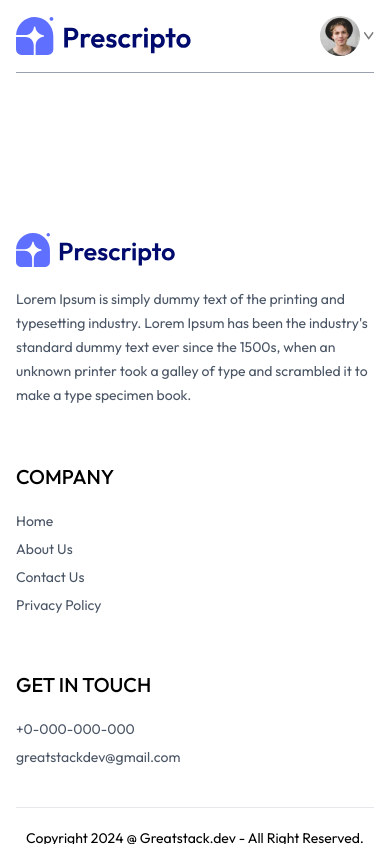
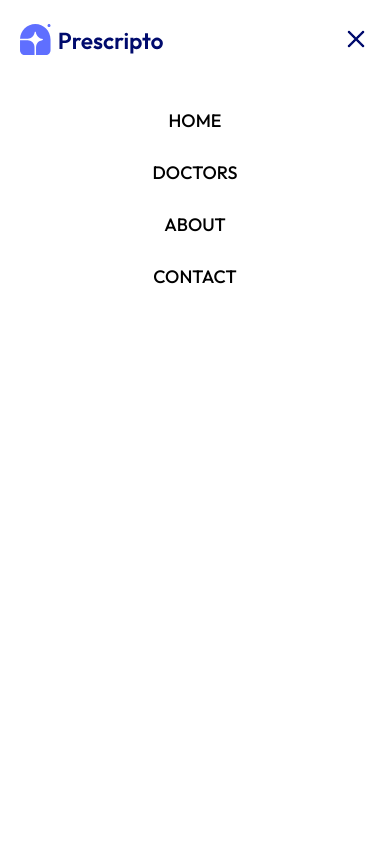
Before and after one commit to gelead/prescripto, a React (Vite) app in the folder frontend/: page /my-appointments in a window 390 px wide. Both pictures are taken after a click on the picture 340 px from the left and 36 px from the top of the page. Shown: the top 844 px of the page. Built offline with nearby package versions, Linux system fonts and the light colour scheme.

Commit message:
add navbar menu toggle

```diff
--- a/frontend/src/components/Navbar.jsx
+++ b/frontend/src/components/Navbar.jsx
@@ -7,7 +7,13 @@ const Navbar = () => {
   const [token, setToken] = useState(true);
   return (
     <div className="flex items-center justify-between text-sm py-4 mb-5 border-b border-b-gray-400">
-      <img onClick={() => navigate('/')} className="w-44 cursor-pointer" src={assets.logo} alt="logo" />
+      <img
+        onClick={() => navigate("/")}
+        className="w-44 cursor-pointer"
+        src={assets.logo}
+        alt="logo"
+      />
+
       <ul className="hidden md:flex items-start gap-5 font-medium">
         <NavLink to="/">
           <li className="py-1">HOME</li>
@@ -28,21 +34,77 @@ const Navbar = () => {
       </ul>
       <div className="flex items-center gap-4">
         {token ? (
-          <div className="flex items-center gap-1 cursor-pointer group relative">
-            <img className="w-10 rounded-full" src={assets.profile_pic} alt="profile picture" />
-            <img className="w-2.5" src={assets.dropdown_icon} alt="dropdown icon" />
+          <div className="items-center gap-1 cursor-pointer group relative hidden md:flex">
+            <img
+              className="w-10 rounded-full"
+              src={assets.profile_pic}
+              alt="profile picture"
+            />
+            <img
+              className="w-2.5"
+              src={assets.dropdown_icon}
+              alt="dropdown icon"
+            />
             <div className="absolute top-0 right-0 pt-14 text-base font-medium text-gray-600 z-20 hidden group-hover:block">
-                <div className="min-w-48 bg-stone-100 rounded flex flex-col gap-4 p-4">
-                    <p onClick={() => navigate("/my-profile")} className="hover:text-black cursor-pointer">My Profile</p>
-                    <p onClick={() => navigate("/my-appointments")} className="hover:text-black cursor-pointer">My Appointments</p>
-                    <p onClick={(token) => setToken(!token) } className="hover:text-black cursor-pointer">Logout</p>
-                </div>
+              <div className="min-w-48 bg-stone-100 rounded flex flex-col gap-4 p-4">
+                <p
+                  onClick={() => navigate("/my-profile")}
+                  className="hover:text-black cursor-pointer"
+                >
+                  My Profile
+                </p>
+                <p
+                  onClick={() => navigate("/my-appointments")}
+                  className="hover:text-black cursor-pointer"
+                >
+                  My Appointments
+                </p>
+                <p
+                  onClick={(token) => setToken(!token)}
+                  className="hover:text-black cursor-pointer"
+                >
+                  Logout
+                </p>
+              </div>
             </div>
           </div>
         ) : (
-            <button onClick={() => navigate("/login")} className="bg-primary text-white px-8 py-3 rounded-full md:block cursor-pointer font-medium hover:scale-105 transition-all duration-100">
-              Sign Up
-            </button>
+          <button
+            onClick={() => navigate("/login")}
+            className="bg-primary text-white px-8 py-3 rounded-full md:block cursor-pointer font-medium hover:scale-105 transition-all duration-100"
+          >
+            Sign Up
+          </button>
+        )}
+
+        {showMenu ? (
+          <div
+            className={` ${
+              showMenu ? "fixed w-full" : "h-0 w-0"
+            } md:hidden right-0 top-0 bottom-0 z-20 overflow-hidden bg-white transition-all`}
+          >
+            <div className="flex items-center justify-between px-5 py-6">
+              <img className="w-36" src={assets.logo} alt="logo icon" />
+              <img className="w-7 cursor-pointer"
+                onClick={() => setShowMenu(false)}
+                src={assets.cross_icon}
+                alt="cross icon"
+              />
+            </div>
+            <ul className="flex flex-col items-center gap-2 mt-5 px-5 text-lg font-medium">
+              <NavLink onClick={() => setShowMenu(false)} to='/'><p className='px-4 py-2 rounded inline-block'>HOME</p></NavLink>
+              <NavLink onClick={() => setShowMenu(false)} to='/doctors'><p className='px-4 py-2 rounded inline-block'>DOCTORS</p></NavLink>
+              <NavLink onClick={() => setShowMenu(false)} to='/about'><p className='px-4 py-2 rounded inline-block'>ABOUT</p></NavLink>
+              <NavLink onClick={() => setShowMenu(false)} to='/contact'><p className='px-4 py-2 rounded inline-block'>CONTACT</p></NavLink>
+            </ul>
+          </div>
+        ) : (
+          <img
+            className="w-6 md:hidden"
+            onClick={() => setShowMenu(true)}
+            src={assets.menu_icon}
+            alt="menu icon"
+          />
         )}
       </div>
     </div>
--- a/frontend/src/index.css
+++ b/frontend/src/index.css
@@ -14,3 +14,8 @@
 ::-webkit-scrollbar{
   @apply hidden
 }
+@media (max-width: 768px) {
+  .active p{
+    @apply text-white bg-primary;
+  }
+}
--- a/frontend/src/pages/Doctors.jsx
+++ b/frontend/src/pages/Doctors.jsx
@@ -6,6 +6,7 @@ const Doctors = () => {
   const { speciality } = useParams();
   const { doctors } = useContext(AppContext);
   const [filterDoc, setFilterDoc] = useState([]);
+  const [showFilter, setShowFilter] = useState(false);
   const navigate = useNavigate();
   const applyFilter = () => {
     if (speciality) {
@@ -21,6 +22,15 @@ const Doctors = () => {
     <div>
       <p className="text-gray-600">Browse through the doctors specialist.</p>
       <div className="flex flex-col sm:flex-row items-start gap-5 mt-5 ">
+        <button
+          onClick={() => setShowFilter(!showFilter)}
+          className={`${
+            showFilter ? "bg-primary text-white" : "border border-gray-200"
+          } border border-gray-200 px-3 py-1 text-sm rounded cursor-pointer sm:hidden transition-all gap-2 duration-100`}
+        >
+          Filters
+        </button>
+        {showFilter && (
           <div className="flex flex-col gap-4 text-sm text-gray-600">
             <NavLink
               to="/doctors/General physician"
@@ -82,6 +92,8 @@ const Doctors = () => {
               Gastroenterologist
             </NavLink>
           </div>
+        )}
+
         <div className="w-full grid [grid-template-columns:repeat(auto-fill,minmax(200px,1fr))] gap-4 gap-y-6">
           {filterDoc.map((item) => (
             <div
--- a/frontend/src/pages/MyAppointments.jsx
+++ b/frontend/src/pages/MyAppointments.jsx
@@ -1,9 +1,32 @@
-import React from 'react'
-
+import React, { useContext } from 'react'
+import { AppContext } from '../context/AppContext';
 const MyAppointments = () => {
+  const {doctors} = useContext(AppContext);
   return (
     <div>
-
+      <p className='pb-3 mt-12 font-medium text-zinc-700 border-b'>My Appointments</p>
+      <div>
+        {doctors.slice(0, 3).map((item, index) => (
+          <div className='grid grid-cols-[1fr_2fr] gap-4 sm:flex sm:gap-6 py-2 border-b' key={index}>
+            <div>
+              <img className='w-32 bg-indigo-50' src={item.image} alt={item.name} />
+            </div>
+            <div className='flex-1 text-sm text-zinc-600'>
+              <p className='text-neutral-800 font-semibold'>{item.name}</p>
+              <p>{item.speciality}</p>
+              <p className='text-zinc-700 font-medium mt-1'>Address: </p>
+              <p className='text-xs'>{item.address.line1}</p>
+              <p className='text-xs'>{item.address.line2}</p>
+              <p className='text-xs mt-1'><span className='text-sm text-neutral-700 font-medium'>Date & Time:</span> 25, July, 2025  10:00 AM</p>
+            </div>
+            <div></div>
+            <div className='flex flex-col gap-2 justify-end'>
+              <button className='text-sm text-stone-500 text-center sm:min-w-48 py-2 border rounded hover:bg-primary hover:text-white transition-all duration-300'>Pay Online</button>
+              <button className='text-sm text-stone-500 text-center sm:min-w-48 py-2 border rounded hover:bg-red-600  hover:text-white transition-all duration-300'>Cancel Appointment</button>
+            </div>
+          </div>
+        ))}
+      </div>
     </div>
   )
 }
```
Lines whose indentation alone changed are shown as unchanged.
